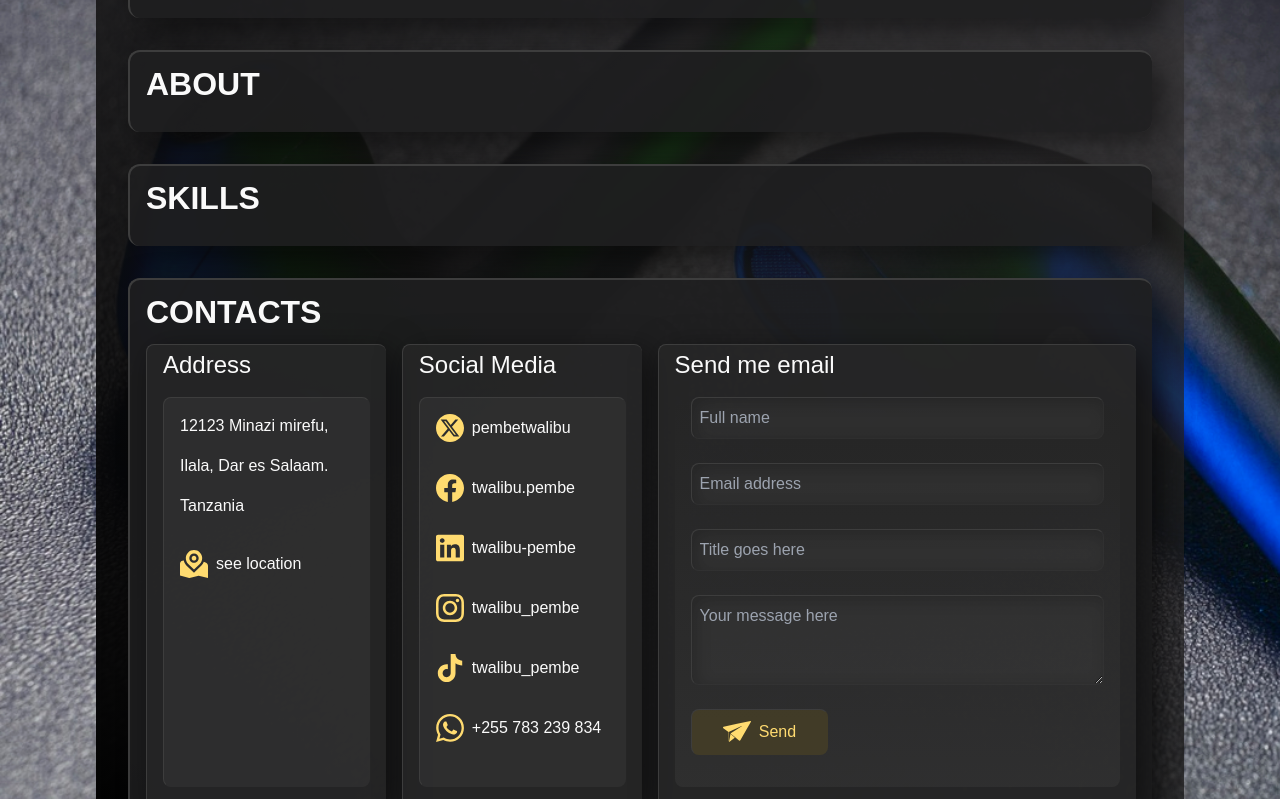
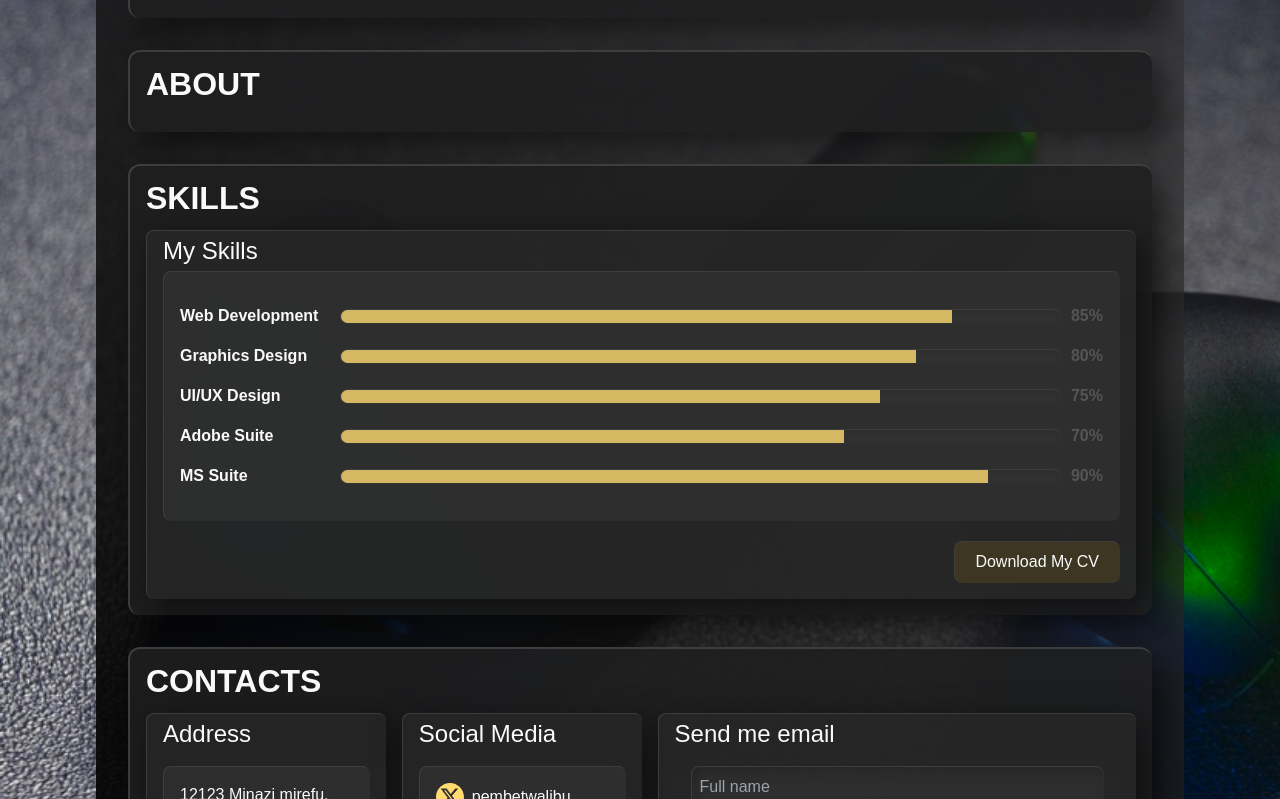
Before and after one commit to Twalibu-code/elegant, a Next.js app: page / in a window 1280 px wide. Shown: the part 460-1259 px from the top of the page. Built offline with nearby package versions, Linux system fonts and the light colour scheme.

Commit message:
Skills bars Added and downloaded CV

```diff
--- a/app/api/sendEmail/route.js
+++ b/app/api/sendEmail/route.js
@@ -52,7 +52,7 @@ export async function POST(req, res) {
       from: `"T Λ P - website" <no-reply@gmail.com>`,
       replyTo: email,
       to: process.env.RECEIVER_EMAIL,
-      subject: `This is Email from ${name.toUpperCase()}, who interacted with T Λ P - Website`,
+      subject: `${name.toUpperCase()} sent email from T Λ P - Website`,
       html: `
         <div style="font-family: Arial, sans-serif; line-height: 1.6; color: #333; padding: 16px; background-color: #F9FAFB; border-radius: 8px;">
           <h2 style="font-size: 1rem; font-weight: bold; color: #1D4ED8;">${title}</h2>
--- a/app/pages/pages.jsx
+++ b/app/pages/pages.jsx
@@ -1,5 +1,6 @@
 import Image from 'next/image'
 import ContactForm from "@/app/components/ContactForm";
+import Skills from './skills/skills'
 import React from 'react'
 
 const pages = () => (
@@ -24,7 +25,7 @@ const pages = () => (
 
     <article id='skills' className='page_frame'>
       <header className='page_header'>SKILLS</header>
-      <div></div>
+      <div>< Skills /></div>
     </article>
 
     <article id='contacts' className='page_frame'>
--- /dev/null
+++ b/app/pages/skills/skills.css
@@ -0,0 +1,131 @@
+:root {
+    --background-image: url('/images/sound.jpg');
+    --foreground: #171717;
+
+     /* solid */
+    --jet: hsl(0, 0%, 24%);
+    --jet-0: hsl(0, 0%, 24%, 0);
+    --jet-40: hsla(0, 0%, 24%, 0.4);
+    --onyx: hsla(0, 1%, 16%, 0.7);
+    --eerie-black-1: hsla(240, 3%, 12%, 0.9);
+    --eerie-black-2: hsla(240, 3%, 8%, 0.9);
+    --smoky-black-1: hsla(0, 2%, 0%);
+    --smoky-black-2: hsla(0, 2%, 25%, 0.9);
+    --smoky-black-3: hsla(0, 2%, 25%, 0.2);
+    --white-1: hsl(0, 0%, 100%);
+    --white-2: hsl(0, 0%, 98%);
+    --orange-yellow-crayola: hsl(45, 100%, 72%);
+    --orange-yellow-8-crayola: hsl(45, 100%, 72%, 0.8);
+    --vegas-gold: hsl(45, 54%, 58%);
+    --vegas-gold-dim: hsl(45, 50%, 25%, 0.4);
+    --vegas-gold-dim-2: 4px 4px 16px hsl(45, 50%, 25%, 0.4);
+    --light-gray: hsl(0, 0%, 84%);
+    --light-gray-70: hsla(0, 0%, 84%, 0.7);
+    --bittersweet-shimmer: hsl(0, 43%, 51%);
+    --shadow-1: 12px 12px 32px hsla(0, 0%, 0%, 0.5);
+    --shadow-2: 8px 8px 32px hsla(0, 0%, 0%, 0.5);
+    --shadow-3-inset: 1px 1px 8px hsla(0, 0%, 0%, 0.2);
+    --vegas-gold-dim-2-inset: 4px 4px 16px hsl(45, 50%, 25%, 0.2);
+    --transition-1: 0.25s ease;
+    --transition-2: 0.5s ease-in-out;
+    --body-frame-gradient-smoky-black: linear-gradient(to top right, hsl(0, 2%, 0%), hsla(0, 2%, 25%, 0.6));
+    --form-frame-gradient-jet-40-onyx-0: linear-gradient(to top, hsla(0, 0%, 24%, 0.4), hsla(0, 1%, 16%, 0));
+  }
+
+.skills-inside-frame {
+    width: 100%;
+    display: flex;
+    flex-direction: column;
+    padding: 0.25rem 1rem 1rem;
+    margin-right: 1rem;
+    box-shadow: var(--shadow-2);
+    border-radius: 0.5rem;
+    border-width: 1px 0 0 1px;
+    border-color: var(--jet);
+    background-color: var(--onyx);
+  }
+
+  .contacts-inside-header {
+    font-weight: 500;
+    font-size: 1.5rem;
+    line-height: 2rem;
+  }
+
+  .skills-list-frame {
+    display: flex;
+    flex-direction: column;
+    justify-content: space-between;
+    gap: 1rem;
+    height: 100%;
+    padding: 2rem 1rem;
+    margin: 0.25rem 0;
+    border-width: 1px;
+    border-radius: 0.5rem;
+    background-color: var(--jet-40);
+    border-color: var(--jet) var(--jet-0) var(--jet-0) var(--jet);
+    }
+
+  .skills-list-frame:hover {
+    border-color: var(--vegas-gold);
+    box-shadow: inset var(--vegas-gold-dim-2-inset);
+  }
+
+  .skill {
+    display: flex;
+    align-items: center;
+    justify-content: space-between;
+  }
+
+  .skill-label {
+    font-weight: bold;
+    margin-right: 10px;
+  }
+
+  .skill-bar {
+    background-color: var(--jet-40);
+    border-radius: 10px;
+    overflow: hidden;
+    width: 80%;
+    height: 15px;
+    display: inline-block;
+    position: relative;
+    vertical-align: middle;
+    border-width: 1px;
+    border-color: var(--jet) var(--jet-0) var(--jet-0) var(--jet);
+    box-shadow: inset var(--shadow-3-inset);
+  }
+
+  .skill-bar:hover {
+    border-color: var(--vegas-gold);
+  }
+
+  .skill-progress {
+    width: 80%;
+    background-color: var(--orange-yellow-8-crayola);
+    height: 100%;
+    transition: width 1.5s ease-in-out;
+  }
+
+  .skill-percent {
+    margin-left: 10px;
+    font-weight: bold;
+    color: #555;
+  }
+
+  .Downloaded-CV {
+    display: flex;
+    justify-items: end;
+    margin: 1rem 0 0 ;
+    padding: 0.5rem 1.25rem;
+    align-items: center;
+    justify-content: center;
+    border-radius: 0.5rem;
+    border-width: 1px;
+    border-color: var(--jet) var(--jet-0) var(--jet-0) var(--jet);
+    background-color: var(--vegas-gold-dim);
+  }
+
+  .Downloaded-CV:hover {
+    border-color: var(--vegas-gold);
+    box-shadow: var(--vegas-gold-dim-2);
+  }
--- /dev/null
+++ b/app/pages/skills/skills.jsx
@@ -0,0 +1,61 @@
+'use client'
+
+import React, { useEffect, useState } from 'react';
+import './Skills.css'; // Custom CSS for styling
+
+const Skills = () => {
+  const [progress, setProgress] = useState({
+    "Web Development": 0,
+    "Graphics Design": 0,
+    "UI/UX Design": 0,
+    "Adobe Suite": 0,
+    "MS Suite": 0,
+  });
+
+  const skillLevels = {
+    "Web Development": 85,
+    "Graphics Design": 80,
+    "UI/UX Design": 75,
+    "Adobe Suite": 70,
+    "MS Suite": 90,
+  };
+
+  useEffect(() => {
+    const timer = setTimeout(() => {
+      setProgress(skillLevels);
+    }, 500);
+
+    return () => clearTimeout(timer);
+  }, []);
+
+  return (
+    <div className="skills-inside-frame">
+      <h2 className='contacts-inside-header'>My Skills</h2>
+      <div className="skills-list-frame">
+        {Object.keys(skillLevels).map((skill) => (
+        <div key={skill} className="skill">
+          <span className="skill-label w-2/12">{skill}</span>
+          <div className="skill-bar w-10/12">
+            <div className="skill-progress" style={{ width: `${progress[skill]}%` }} />
+          </div>
+          <span className="skill-percent">{progress[skill]}%</span>
+        </div>
+        ))}
+      </div>
+      <div className='flex justify-between'>
+        <div></div>
+        <div>
+          <a
+            href="/docs/CV.pdf"
+            download="Twalibu/CV.pdf"
+            className="Downloaded-CV"
+          >
+            Download My CV
+          </a>
+        </div>
+      </div>
+    </div>
+  );
+};
+
+export default Skills;
```
Also changed, not shown: 1 other file (tests, documents, lock files or other folders).
